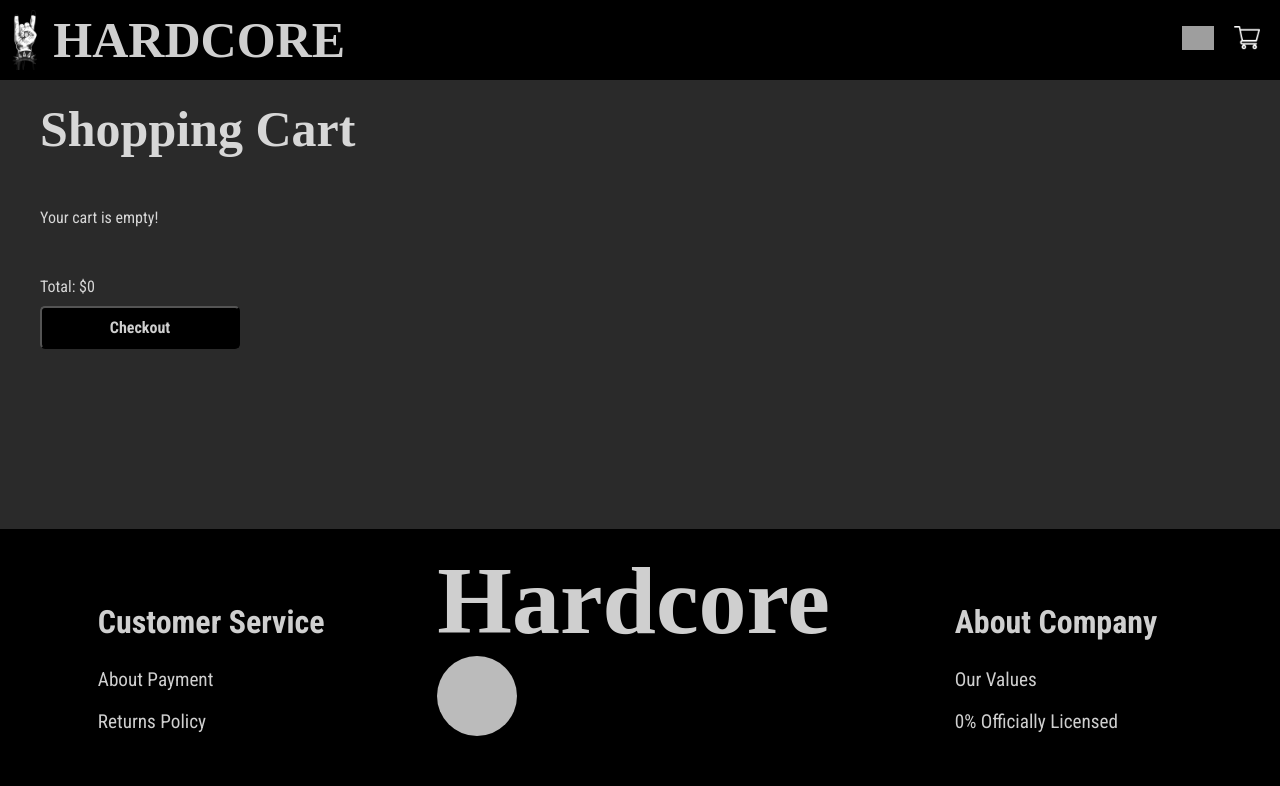
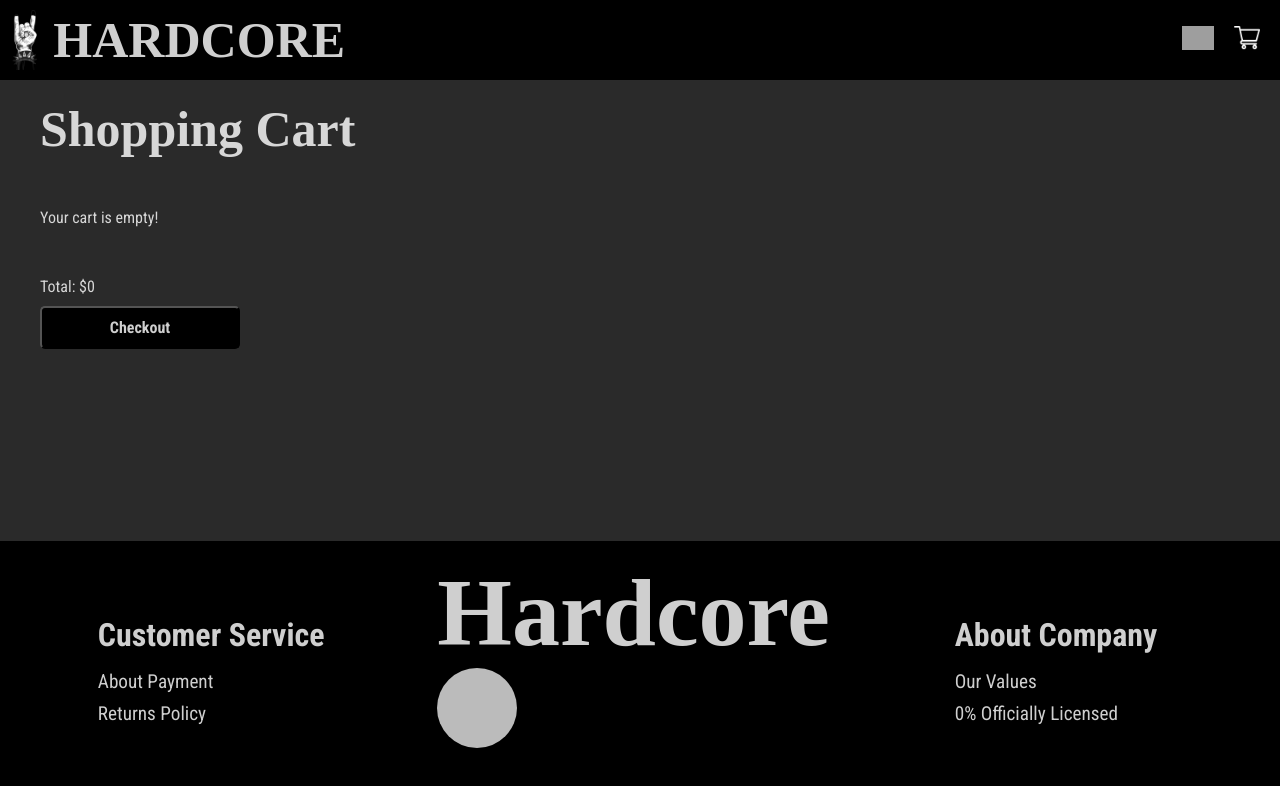
Before and after one commit to deniz-dilaverler/poser-detector, a React (Vite) app: page /cart in a window 1280 px wide. Shown: the top 786 px of the page. Built offline with nearby package versions, Linux system fonts and the light colour scheme; grey boxes are pictures that could not be loaded; a web font is replaced by a local one.

Commit message:
Convert <p> tags to <a> tags in the footer

```diff
--- a/src/components/Footer.tsx
+++ b/src/components/Footer.tsx
@@ -3,13 +3,14 @@ import "../styles/Footer.css"
 
 export default function Footer() {
   //TODO: Change div with className `dot` to a logo
+  //TODO: Add paths to the <a> tags
   return (
     <footer>
       <div className="footer-child">
         <div className="footer-content">
           <h2>Customer Service</h2>
-          <p>About Payment</p>
-          <p>Returns Policy</p>
+          <a>About Payment</a>
+          <a>Returns Policy</a>
         </div>
       </div>
       <div className="footer-child-center">
@@ -21,8 +22,8 @@ export default function Footer() {
       <div className="footer-child">
         <div className="footer-content">
           <h2>About Company</h2>
-          <p>Our Values</p>
-          <p>0% Officially Licensed</p>
+          <a>Our Values</a>
+          <a>0% Officially Licensed</a>
         </div>
       </div>
     </footer>
--- a/src/styles/Footer.css
+++ b/src/styles/Footer.css
@@ -39,11 +39,14 @@ footer {
 .footer-content h2 {
     font-weight: bold;
     font-size: 2em;
+    margin-bottom: 0.5em;
 }
 
 
-.footer-content p {
+.footer-content a {
     font-size: 1.20em;
+    display: block;
+    margin: 0.5em auto;
 }
 
 .dot {
```
